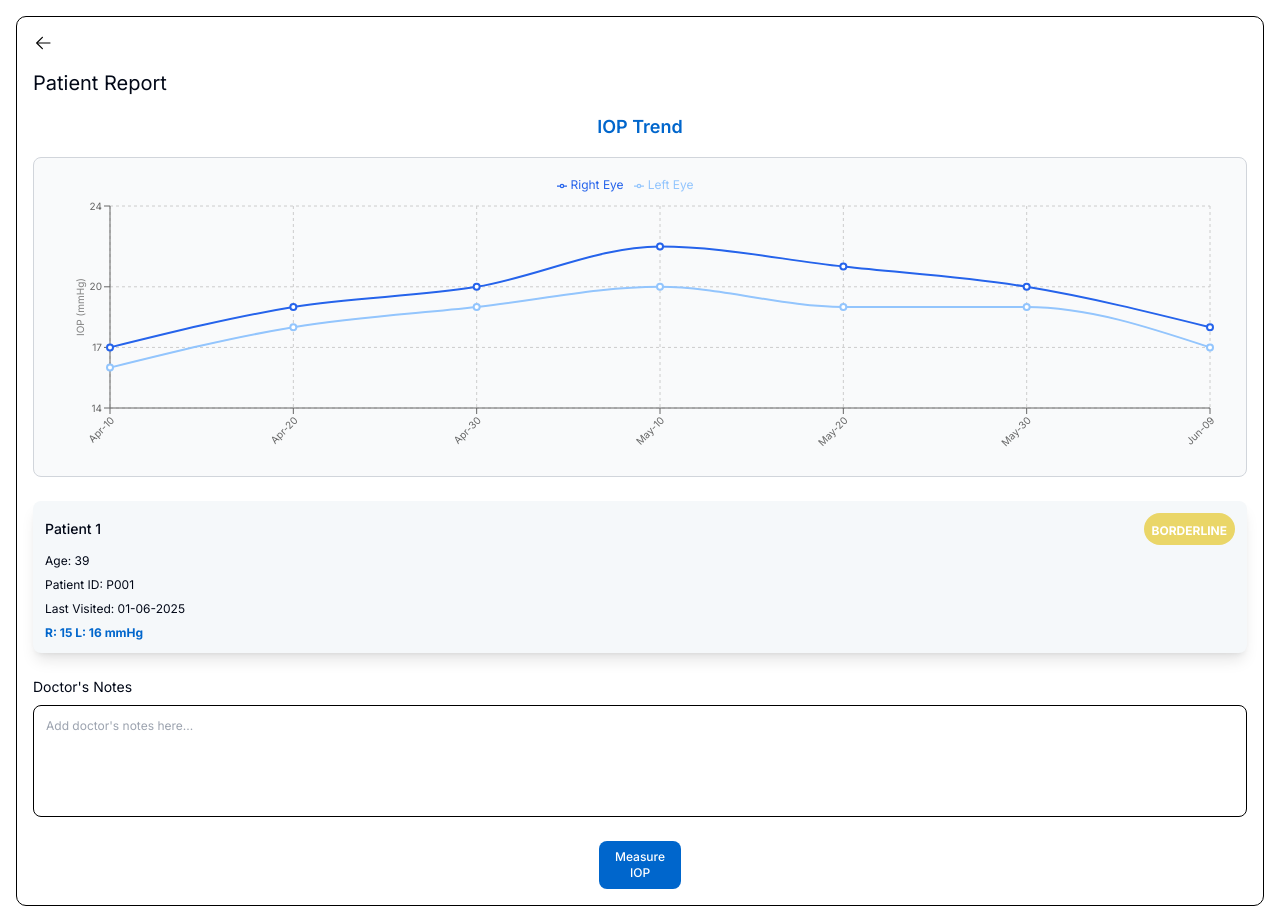
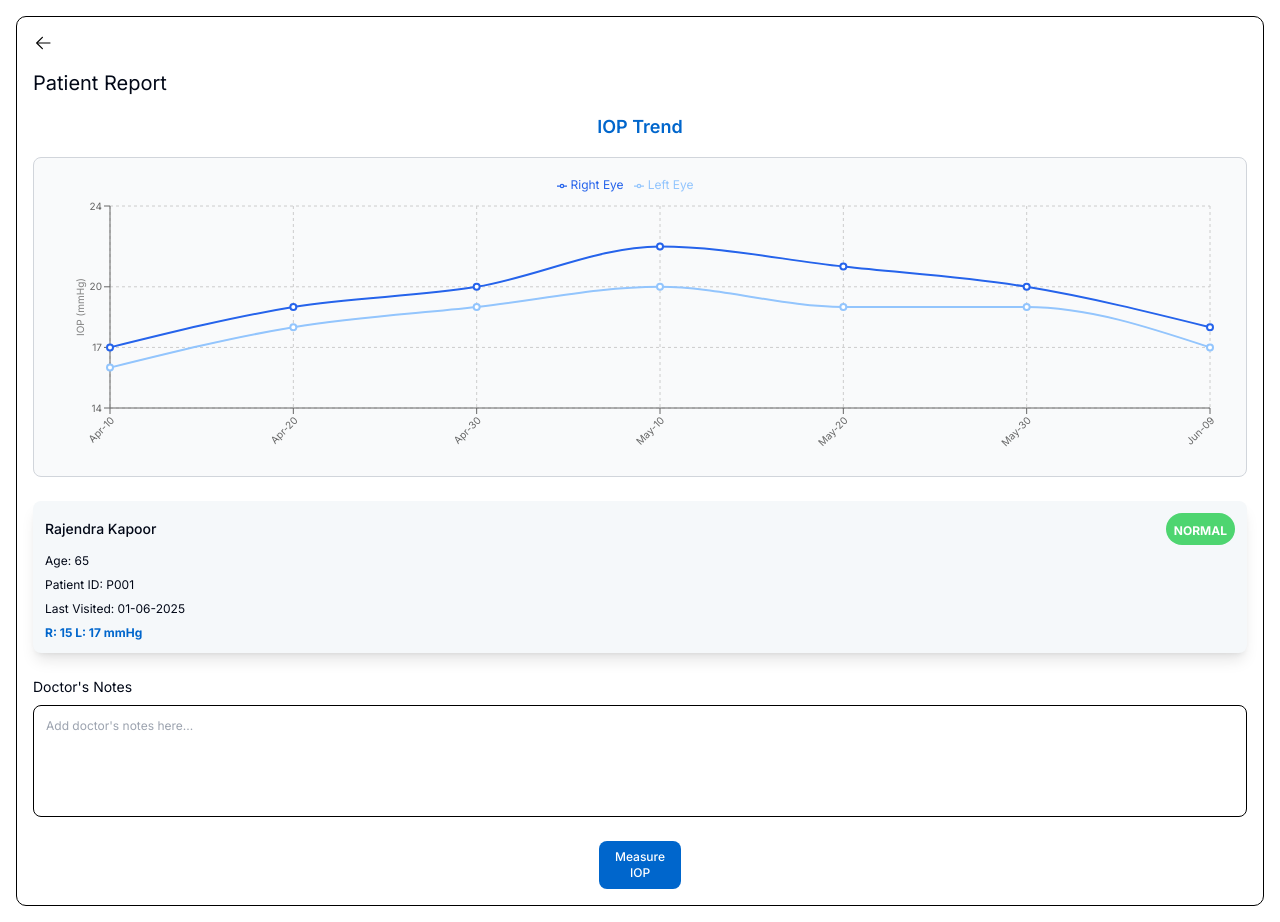
Before and after one commit to Adithyah14/IOP, a React (Vite) app: page /patient-report/1 in a window 1280 px wide. Built offline with nearby package versions, Linux system fonts and the light colour scheme; the HTML template or start-up script is replaced by a standard one.

Commit message:
Update PatientReport.tsx

```diff
--- a/src/pages/PatientReport.tsx
+++ b/src/pages/PatientReport.tsx
@@ -37,12 +37,12 @@ export default function PatientReport() {
   };
 
   const patientData = {
-    name: "Patient 1",
-    age: 39,
+    name: "Rajendra Kapoor",
+    age: 65,
     patientId: "P001",
     lastVisited: newMeasurement?.date || "01-06-2025",
     rightEye: safeParseIOP(newMeasurement?.rightEye, 15),
-    leftEye: safeParseIOP(newMeasurement?.leftEye, 16),
+    leftEye: safeParseIOP(newMeasurement?.leftEye, 17),
     status: "NORMAL",
   };
 
@@ -51,8 +51,8 @@ export default function PatientReport() {
     const rightValue = patientData.rightEye || 0;
     const leftValue = patientData.leftEye || 0;
     const maxValue = Math.max(rightValue, leftValue);
-    if (maxValue <= 15) return { status: "NORMAL", color: "bg-iop-green" };
-    if (maxValue <= 20) return { status: "BORDERLINE", color: "bg-iop-yellow" };
+    if (maxValue <= 20) return { status: "NORMAL", color: "bg-iop-green" };
+    if (maxValue <= 23) return { status: "BORDERLINE", color: "bg-iop-yellow" };
     return { status: "AT RISK", color: "bg-iop-red" };
   };
 
```
